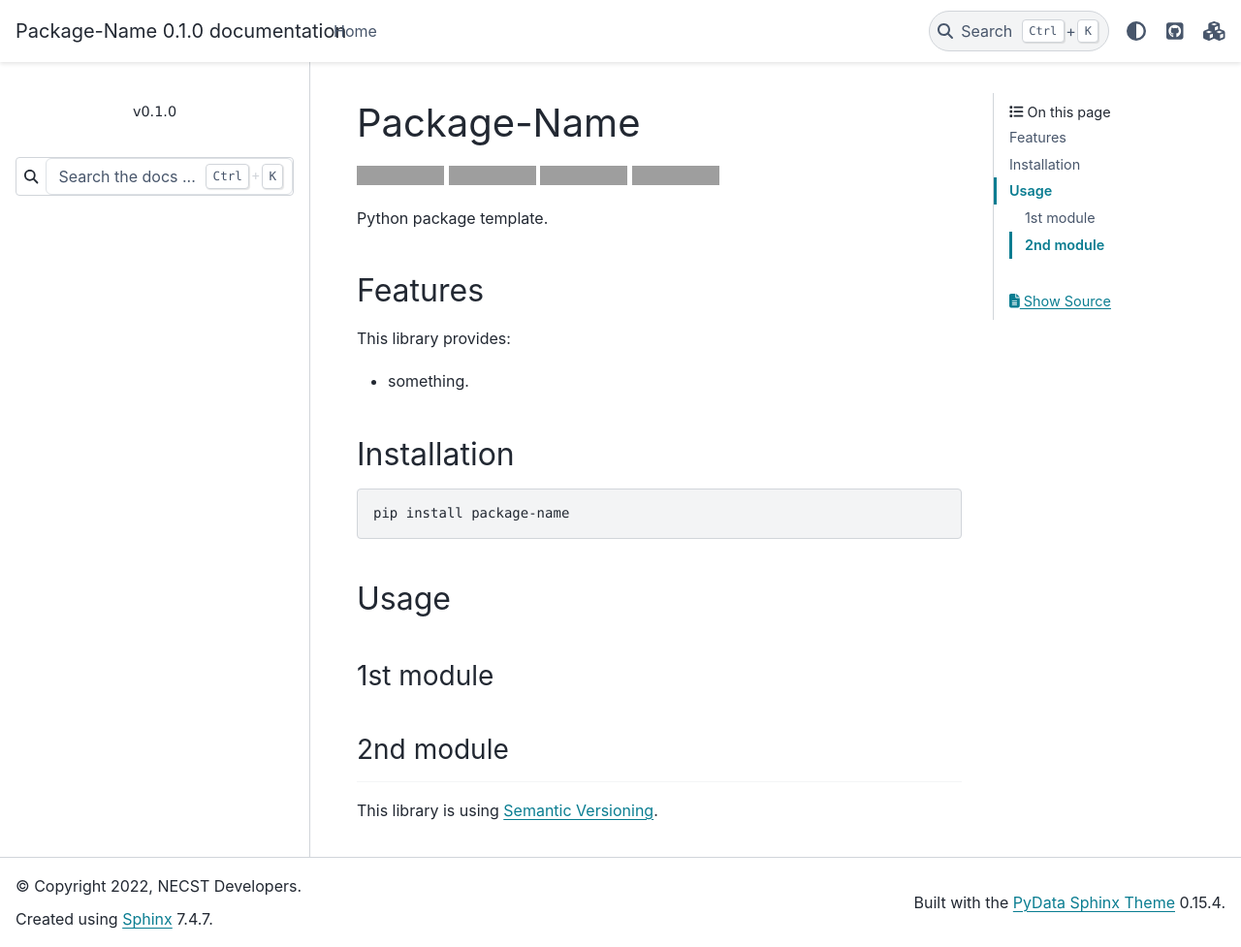
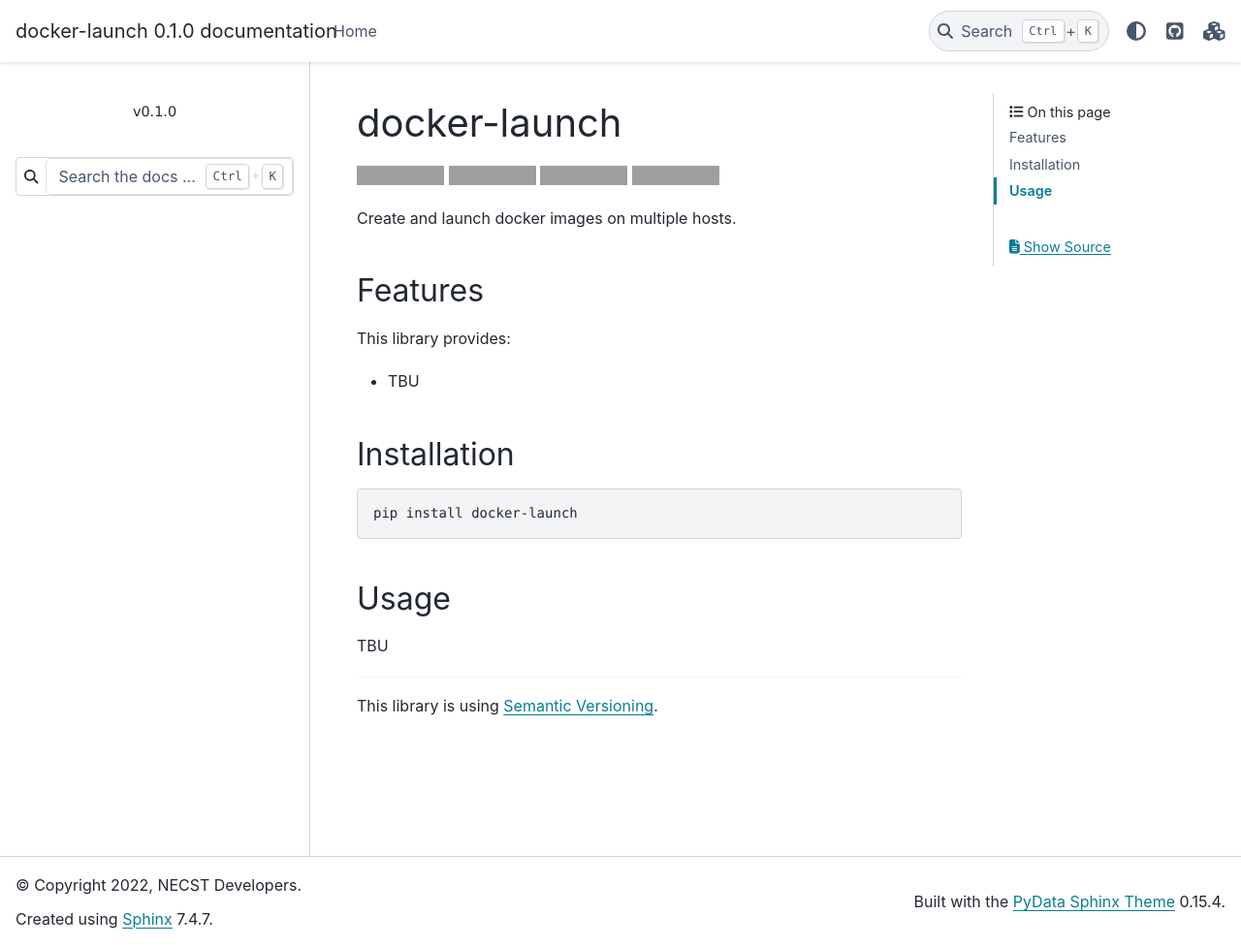
Before and after one commit to necst-telescope/docker-launch, a Sphinx documentation site: the page built from docs/index.md, in a window 1280 px wide and 977 px high. Shown: the whole window at 97% size. Built offline with Sphinx 7.4.7 and the PyData theme 0.15.4, drawn with Linux system fonts in a browser that asks for light colours; pages that are not in the unit, such as notebooks, are missing from menus; grey boxes are pictures that could not be loaded.

Commit message:
#1 Apply project name

````diff
--- a/README.md
+++ b/README.md
@@ -1,29 +1,27 @@
-# Package-Name
+# docker-launch
 
-[![PyPI](https://img.shields.io/pypi/v/package-name.svg?label=PyPI&style=flat-square)](https://pypi.org/pypi/package-name/)
-[![Python](https://img.shields.io/pypi/pyversions/package-name.svg?label=Python&color=yellow&style=flat-square)](https://pypi.org/pypi/package-name/)
-[![Test](https://img.shields.io/github/workflow/status/necst-telescope/Package-Name/Test?logo=github&label=Test&style=flat-square)](https://github.com/necst-telescope/Package-Name/actions)
-[![License](https://img.shields.io/badge/license-MIT-blue.svg?label=License&style=flat-square)](https://github.com/necst-telescope/Package-Name/blob/main/LICENSE)
+[![PyPI](https://img.shields.io/pypi/v/docker-launch.svg?label=PyPI&style=flat-square)](https://pypi.org/pypi/docker-launch/)
+[![Python](https://img.shields.io/pypi/pyversions/docker-launch.svg?label=Python&color=yellow&style=flat-square)](https://pypi.org/pypi/docker-launch/)
+[![Test](https://img.shields.io/github/workflow/status/necst-telescope/docker-launch/Test?logo=github&label=Test&style=flat-square)](https://github.com/necst-telescope/docker-launch/actions)
+[![License](https://img.shields.io/badge/license-MIT-blue.svg?label=License&style=flat-square)](https://github.com/necst-telescope/docker-launch/blob/main/LICENSE)
 
-Python package template.
+Create and launch docker images on multiple hosts.
 
 ## Features
 
 This library provides:
 
-- something.
+- TBU
 
 ## Installation
 
 ```shell
-pip install package-name
+pip install docker-launch
 ```
 
 ## Usage
 
-### 1st module
-
-### 2nd module
+TBU
 
 ---
 
--- a/package_name/__init__.py
+++ b/docker_launch/__init__.py
@@ -4,6 +4,6 @@ except ImportError:
     from importlib_metadata import version
 
 try:
-    __version__ = version("package-name")
+    __version__ = version("docker-launch")
 except:
     __version__ = "0.0.0"
--- a/docs/conf.py
+++ b/docs/conf.py
@@ -1,12 +1,12 @@
-import package_name
+import docker_launch
 
 
 # -- Project information -----------------------------------------------------
 
-project = "Package-Name"
+project = "docker-launch"
 copyright = "2022, NECST Developers"
 author = "NECST Developers"
-release = version = package_name.__version__
+release = version = docker_launch.__version__
 
 # -- General configuration ---------------------------------------------------
 
@@ -35,13 +35,13 @@ html_theme_options = {
     "icon_links": [
         {
             "name": "GitHub",
-            "url": "https://github.com/necst-telescope/Package-Name",
+            "url": "https://github.com/necst-telescope/docker-launch",
             "icon": "fab fa-github-square",
             "type": "fontawesome",
         },
         {
             "name": "PyPI",
-            "url": "https://pypi.org/project/package-name/",
+            "url": "https://pypi.org/project/docker-launch/",
             "icon": "fas fa-cubes",
             "type": "fontawesome",
         },
--- a/docs/index.md
+++ b/docs/index.md
@@ -8,4 +8,4 @@ maxdepth: 2
 ---
 
 Home <self>
-API Reference <_source/package_name>
+API Reference <_source/docker_launch>
````
Also changed, not shown: setup/setup-guide.md (deleted, +0 -49 lines), 4 other files.
